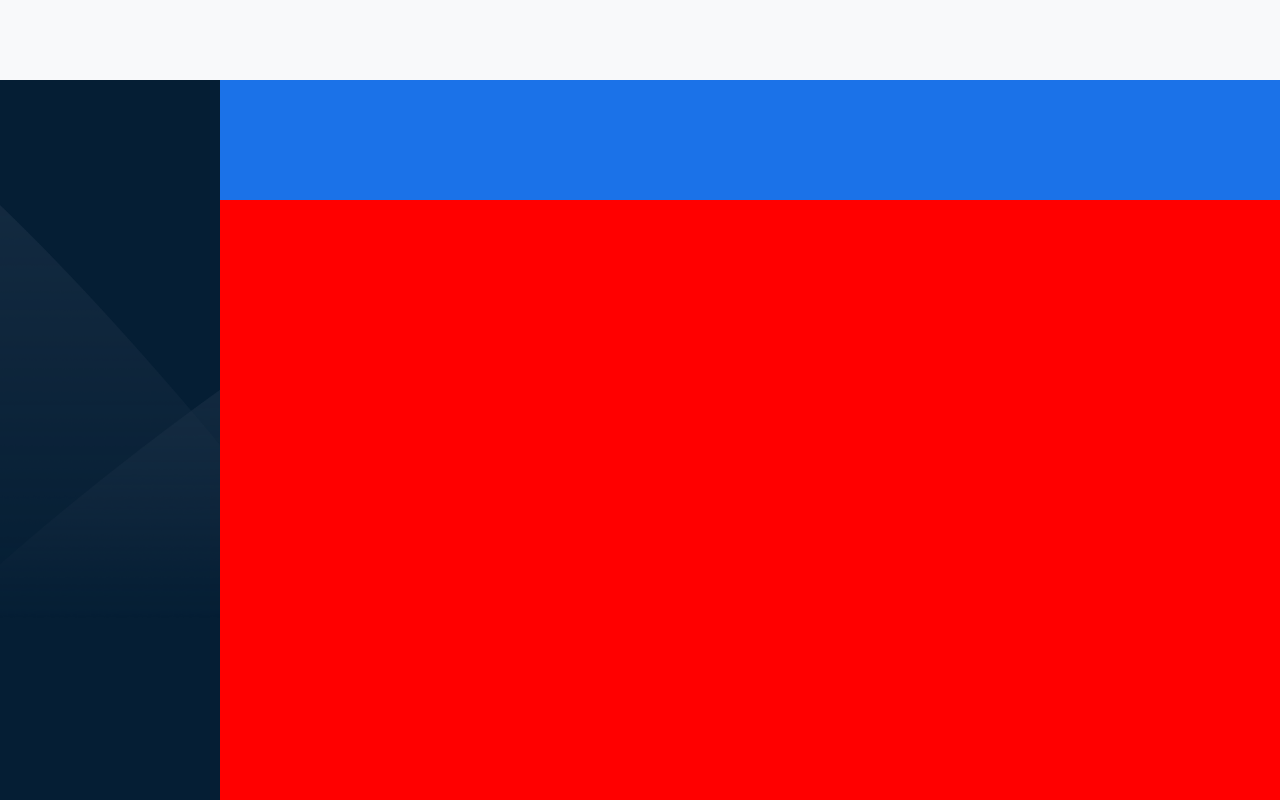
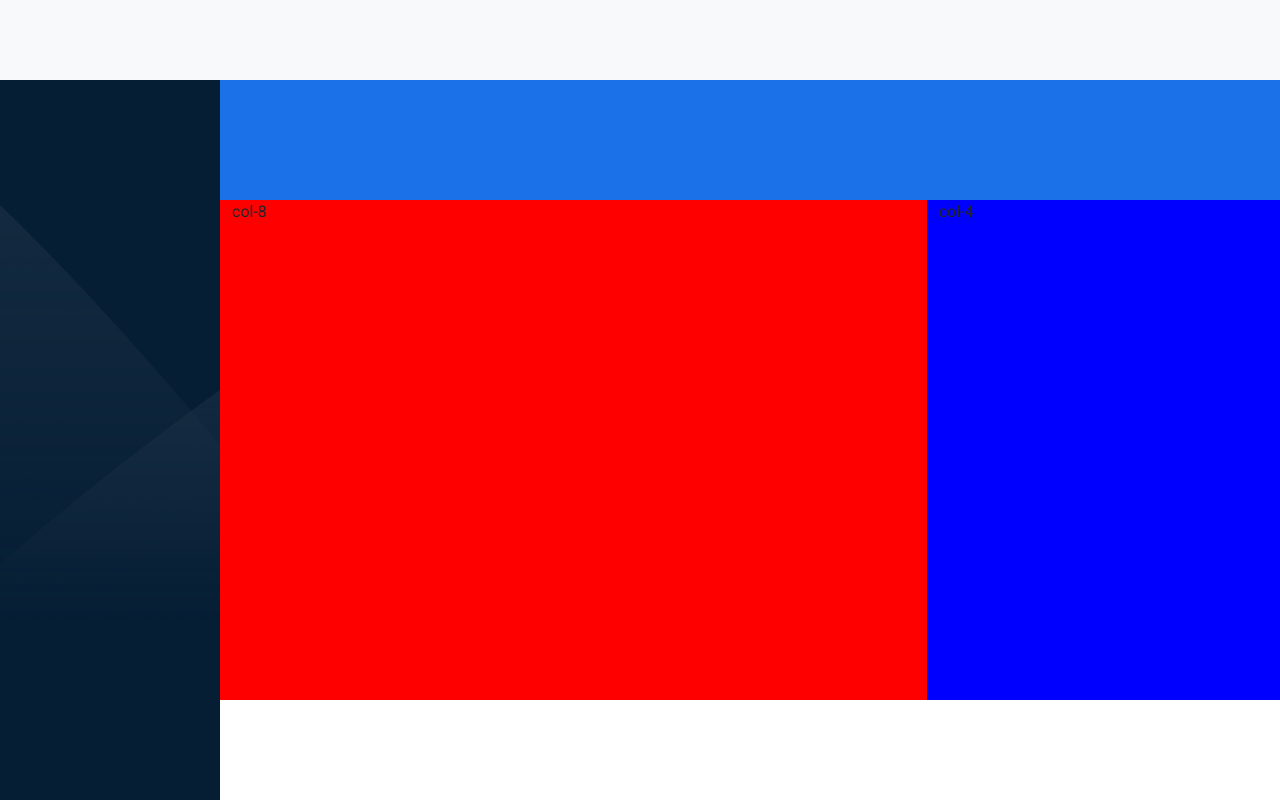
Before and after one commit to AlfredoCastrogiovanni/html-css-bootstrap-dashboard, a plain HTML site: page index.html in a window 1280 px wide. Drawn offline with nearby package versions, Linux system fonts and the light colour scheme.

Commit message:
creazione macrostruttura main

```diff
--- a/assets/style/style.css
+++ b/assets/style/style.css
@@ -25,12 +25,21 @@ main {
     width: calc(100vw - 100px);
     height: calc(100vh - 80px);
     overflow-y: auto;
-    background-color: red;
 }
 
 main > header {
     height: 120px;
     background-color: rgb(27, 114, 232);
+}
+
+.my_col {
+    background-color: red;
+    height: 500px;
+}
+
+.my_col2 {
+    background-color: blue;
+    height: 500px;
 }
 
 /* Responsive Rules */
--- a/index.html
+++ b/index.html
@@ -20,6 +20,12 @@
         <aside></aside>
         <main>
             <header></header>
+            <div class="container-fluid">
+                <div class="row">
+                    <div class="col-12 col-lg-8 my_col">col-8</div>
+                    <div class="col-12 col-lg-4 my_col2">col-4</div>
+                </div>
+            </div>
         </main>
     </div>
 </body>
```
